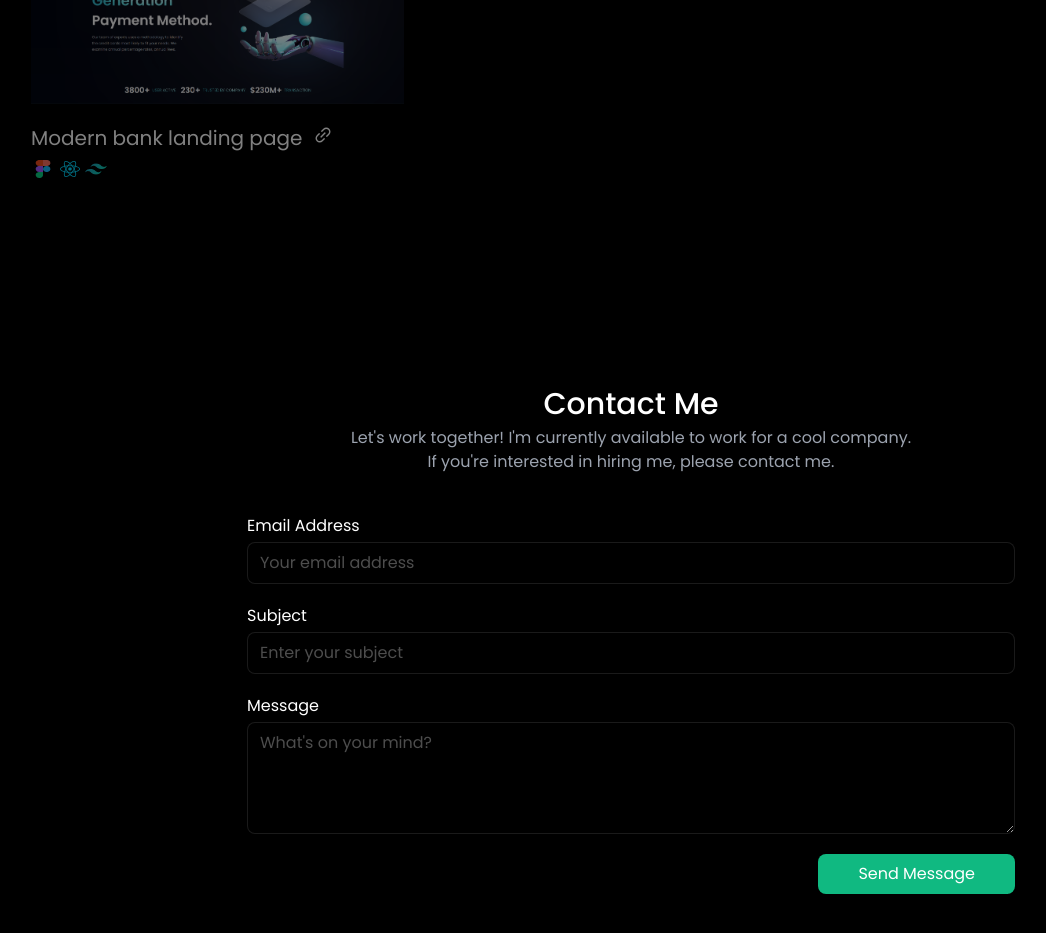
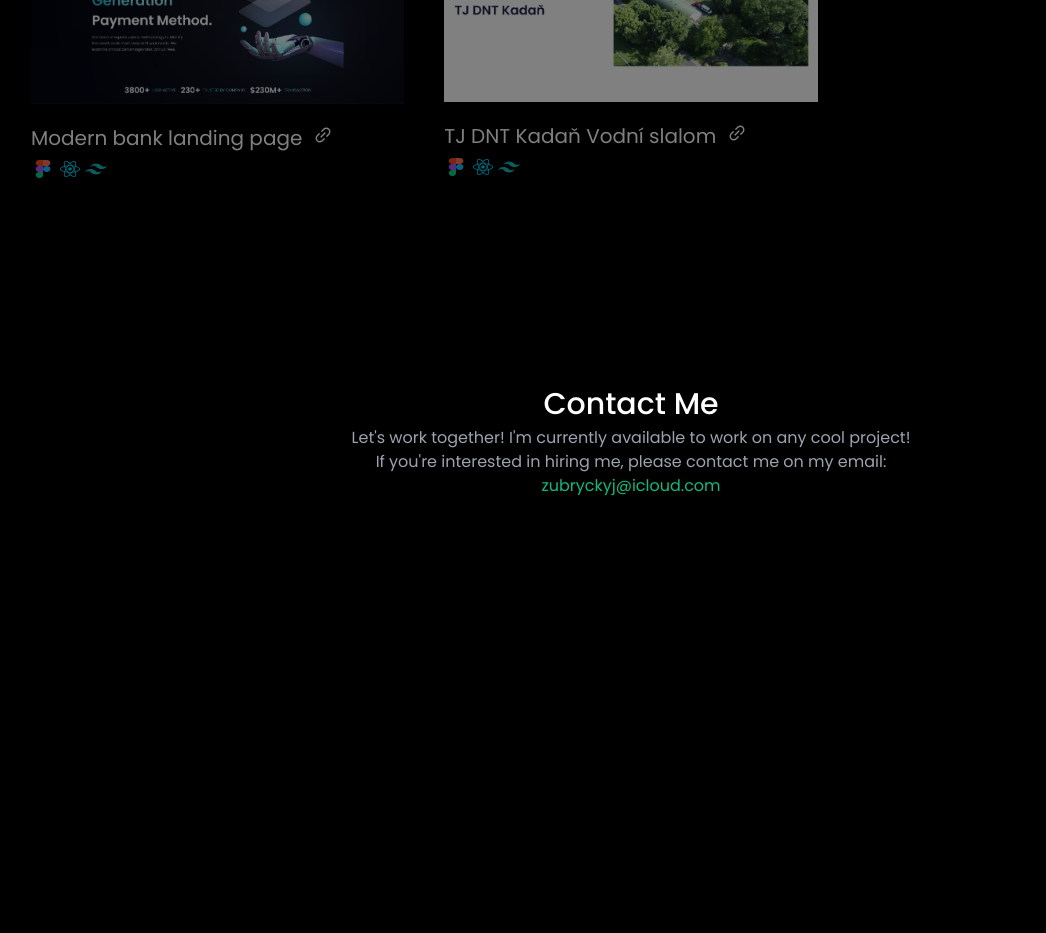
Before and after one commit to skokann/My-Portfolio, a Next.js app: page / in a window 1280 px wide. Shown: the part 2660-3593 px from the top of the page, without its empty margins (9-1055 px from the left). After the commit the page ends 3238 px from the top, so only its background shows below. Built offline with nearby package versions, Linux system fonts and the light colour scheme.

Commit message:
added 1 project
added TJ DNT Kadan project website.

```diff
--- a/components/ContactSection.tsx
+++ b/components/ContactSection.tsx
@@ -20,43 +20,11 @@ export default function ContactSection() {
         <div className="flex flex-col gap-1 w-full items-center justify-center">
           <h1 className="text-white text-3xl font-medium">Contact Me</h1>
           <span className="text-gray-400 w-full text-center max-w-xl text-base">
-            Let&apos;s work together! I&apos;m currently available to work for a
-            cool company. <br /> If you&apos;re interested in hiring me, please
-            contact me.
+            Let's work together! I'm currently available to work on any cool
+            project! <br /> If you're interested in hiring me, please contact me
+            on my email:{" "}
+            <p className="text-emerald-500">zubryckyj@icloud.com</p>
           </span>
-        </div>
-        <div className="flex flex-col gap-5">
-          <Input
-            label="Email Address"
-            type="text"
-            placeholder="Your email address"
-            value={formValues.email}
-            onChange={(e) =>
-              setFormValues({ ...formValues, email: e.target.value })
-            }
-          />
-          <Input
-            label="Subject"
-            type="text"
-            placeholder="Enter your subject"
-            value={formValues.subject}
-            onChange={(e) =>
-              setFormValues({ ...formValues, subject: e.target.value })
-            }
-          />
-          <Textarea
-            label="Message"
-            placeholder="What's on your mind?"
-            value={formValues.message}
-            onChange={(e) =>
-              setFormValues({ ...formValues, message: e.target.value })
-            }
-          />
-          <div className="flex w-full items-end justify-end">
-            <button className="flex items-center justify-center bg-emerald-500 text-white rounded-lg py-2 px-10 w-max">
-              Send Message
-            </button>
-          </div>
         </div>
       </div>
     </section>
--- a/components/ProjectsSection.tsx
+++ b/components/ProjectsSection.tsx
@@ -106,6 +106,28 @@ export default function ProjectsSection() {
             />
           </div>
         </div>
+        <div className="flex flex-col gap-5 opacity-50 hover:opacity-100 duration-150">
+          <Image
+            src="/projects/dntkadan.png"
+            width={500}
+            height={300}
+            alt="Portfolio"
+          />
+          <div className="flex flex-col gap-2">
+            <h2 className="text-white text-xl">
+              TJ DNT Kadaň Vodní slalom &nbsp;
+              <a className="inline-block" href="https://slalomkadan.cz">
+                <AiOutlineLink />
+              </a>
+            </h2>
+            <Image
+              src="/projects/stack.png"
+              width={80}
+              height={80}
+              alt="Stack"
+            />
+          </div>
+        </div>
       </div>
     </section>
   );
```
Also changed, not shown: public/projects/dntkadan.png (added), public/wordpress.png (added).
